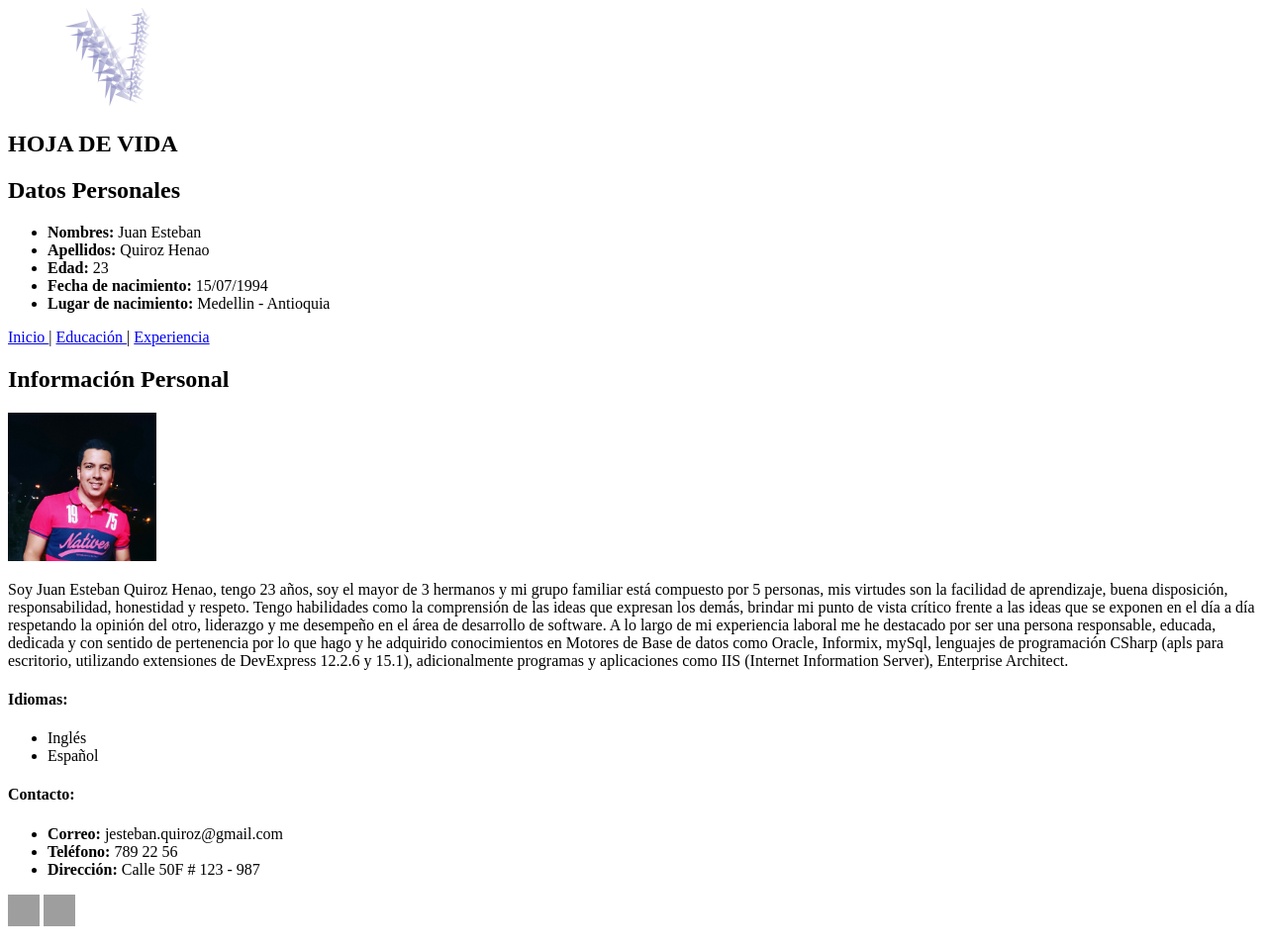
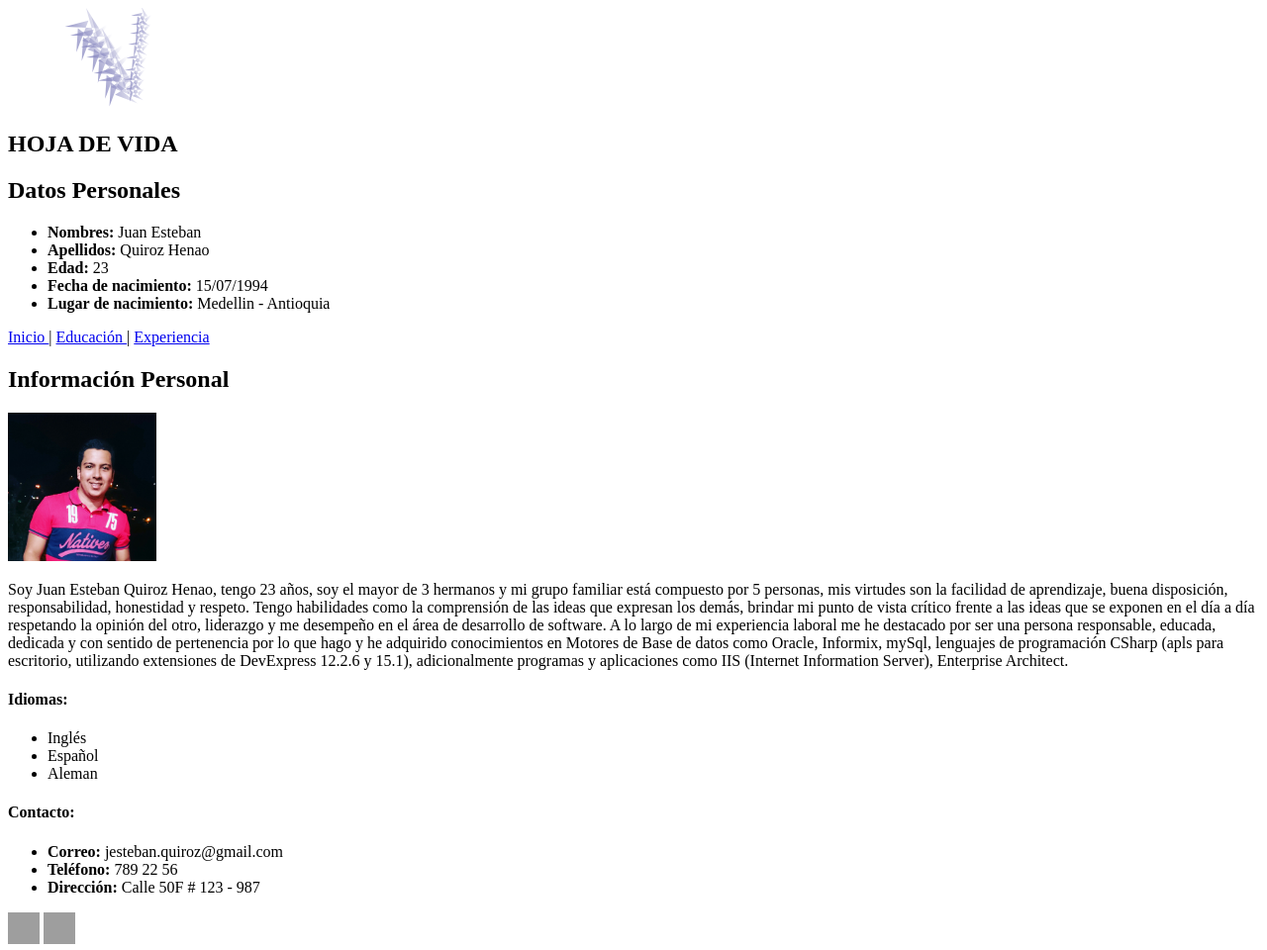
Before and after one commit to estebanquiroz94/Evaluaci-n-Final---Hoja-de-vida., a plain HTML site: page index.html in a window 1280 px wide. Shown: the whole page at 99% size. Drawn offline with Linux system fonts and the light colour scheme; grey boxes are pictures that could not be loaded.

Commit message:
Update index.html
Se agrega aleman

```diff
--- a/index.html
+++ b/index.html
@@ -45,6 +45,7 @@
           <ul> <!--LISTA NO ORDENADA DE IDIOMAS-->
             <li>Inglés</li>
             <li>Español</li>
+	    <li>Aleman</li>
           </ul>
         </section>
 		<!--PIE DE PAGINA-->
```
